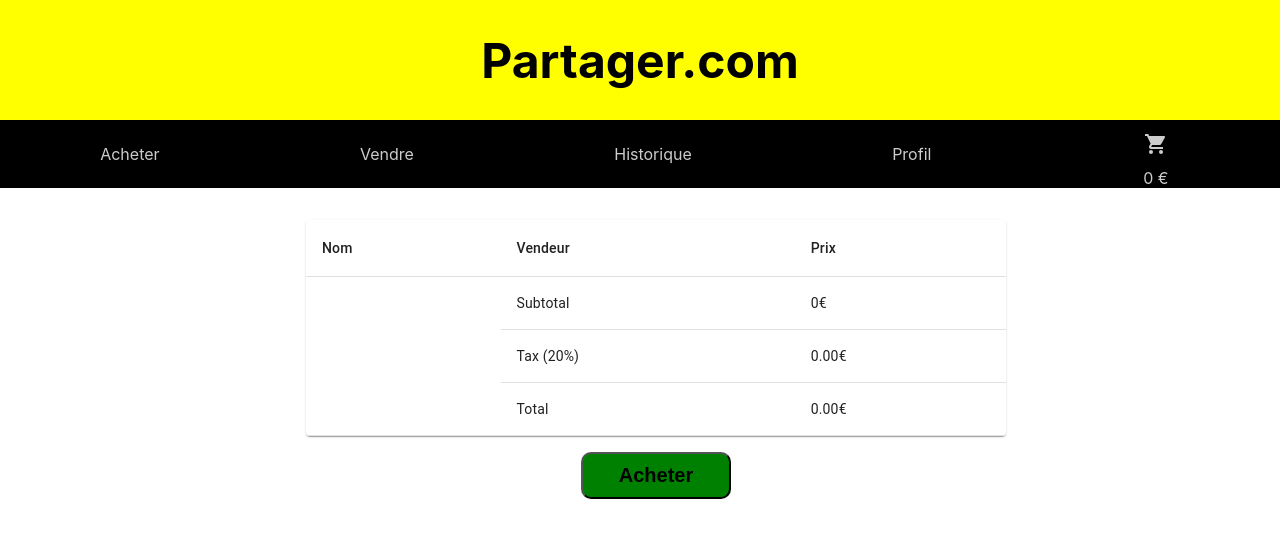
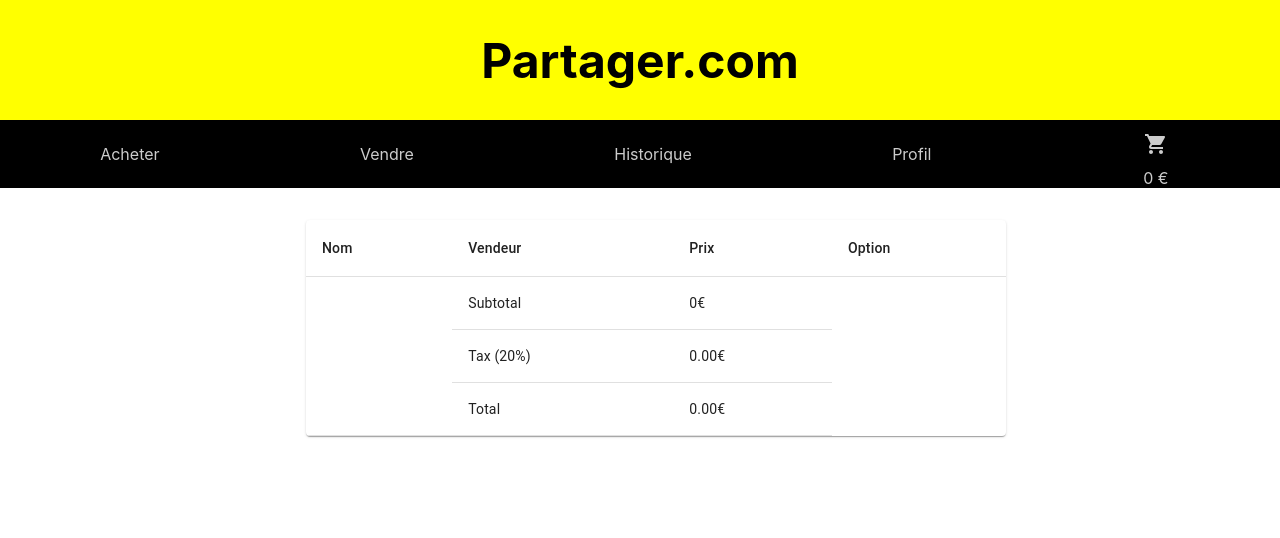
Before and after one commit to rouxxi/checkpoint4_partager_front-end, a React (Create React App) app: page /basket in a window 1280 px wide. Shown: the top 538 px of the page. Built offline with nearby package versions, Linux system fonts and the light colour scheme.

Commit message:
add remove item in caddy

```diff
--- a/src/views/Basket/Basket.jsx
+++ b/src/views/Basket/Basket.jsx
@@ -8,6 +8,7 @@ import TableContainer from '@material-ui/core/TableContainer';
 import TableHead from '@material-ui/core/TableHead';
 import TableRow from '@material-ui/core/TableRow';
 import Paper from '@material-ui/core/Paper';
+import DeleteIcon from '@material-ui/icons/Delete';
 
 import styleBasket from './styleBasket';
 import { BasketContext } from '../../contexts/BasketContext/BasketContext';
@@ -31,15 +32,15 @@ function Basket() {
 						idItems: element.id,
 						idUser: userInfo.idUser,
 					})
-					.then((res) => setBought(true))
-					.catch((error) => console.error(error))
-					.then(() =>
+					.then((res) => {
+						setBought(true);
 						setBasket({
 							status: false,
 							items: [''],
 							totalPrice: 0,
-						})
-					);
+						});
+					})
+					.catch((error) => console.error(error));
 			});
 
 			axios
@@ -59,18 +60,33 @@ function Basket() {
 							<TableCell>Nom</TableCell>
 							<TableCell align='left'>Vendeur</TableCell>
 							<TableCell align='left'>Prix</TableCell>
+							<TableCell align='left'>Option</TableCell>
 						</TableRow>
 					</TableHead>
 					<TableBody>
 						{basket.items.map((row, index) => {
 							if (index > 0) {
 								return (
-									<TableRow key={row.label}>
+									<TableRow key={row.label} id={row.id}>
 										<TableCell component='th' scope='row'>
 											{row.name}
 										</TableCell>
 										<TableCell align='left'>{row.creator}</TableCell>
 										<TableCell align='left'>{row.price}</TableCell>
+										<TableCell align='left'>
+											<DeleteIcon
+												className={classes.delete}
+												onClick={(e) => {
+													setBasket({
+														status: false,
+														items: basket.items.filter(
+															(element) => element.id !== row.id
+														),
+														totalPrice: basket.totalPrice - row.price,
+													});
+												}}
+											/>
+										</TableCell>
 									</TableRow>
 								);
 							}
@@ -95,7 +111,10 @@ function Basket() {
 					</TableBody>
 				</Table>
 			</TableContainer>
-			<button className={classes.button} onClick={handleSubmit}>
+			<button
+				className={basket.items.length > 1 ? classes.button : classes.buttonOff}
+				onClick={handleSubmit}
+			>
 				Acheter
 			</button>
 			{enoughtMoney && (
@@ -103,11 +122,7 @@ function Basket() {
 					Vous n'avez pas assez d'argent, pour acheter la totalité du panier!
 				</h6>
 			)}
-			{bought && (
-				<h6>
-					Vous n'avez pas assez d'argent, pour acheter la totalité du panier!
-				</h6>
-			)}
+			{bought && <h6>Vos achats ont bien été effectué !</h6>}
 		</div>
 	);
 }
--- a/src/views/Basket/styleBasket.js
+++ b/src/views/Basket/styleBasket.js
@@ -13,6 +13,8 @@ const styleBasket = makeStyles({
         width: '100%',
     },
     button: {
+        transition: 'all 0.8s ease-in-out',
+        transform: 'translateX(0)',
         borderRadius: '10px',
         backgroundColor: 'green',
         padding: '10px',
@@ -21,6 +23,22 @@ const styleBasket = makeStyles({
         fontWeight: 'bolder',
         outline: 'none',
     },
+    buttonOff: {
+        transition: 'all 0.8s ease-in-out',
+        transform: 'translateX(-9999px)',
+        borderRadius: '10px',
+        backgroundColor: 'green',
+        padding: '10px',
+        width: '150px',
+        fontSize: '20px',
+        fontWeight: 'bolder',
+        outline: 'none',
+    },
+    delete: {
+        maxWidth: '30px',
+        padding: 0,
+        margin: 0
+    },
 });
 
 export default styleBasket;
```
Also changed, not shown: 1 other file (tests, documents, lock files or other folders).
